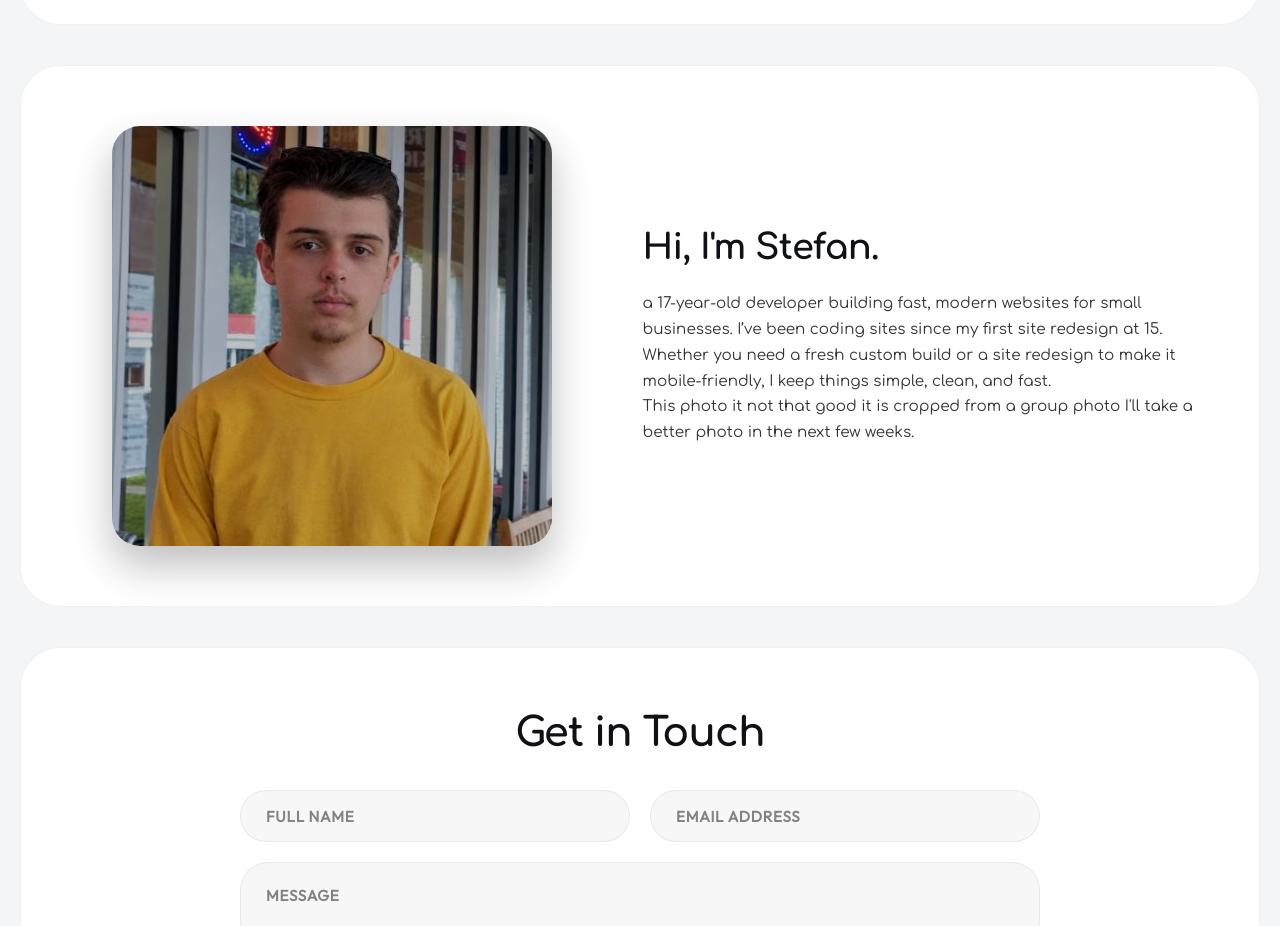
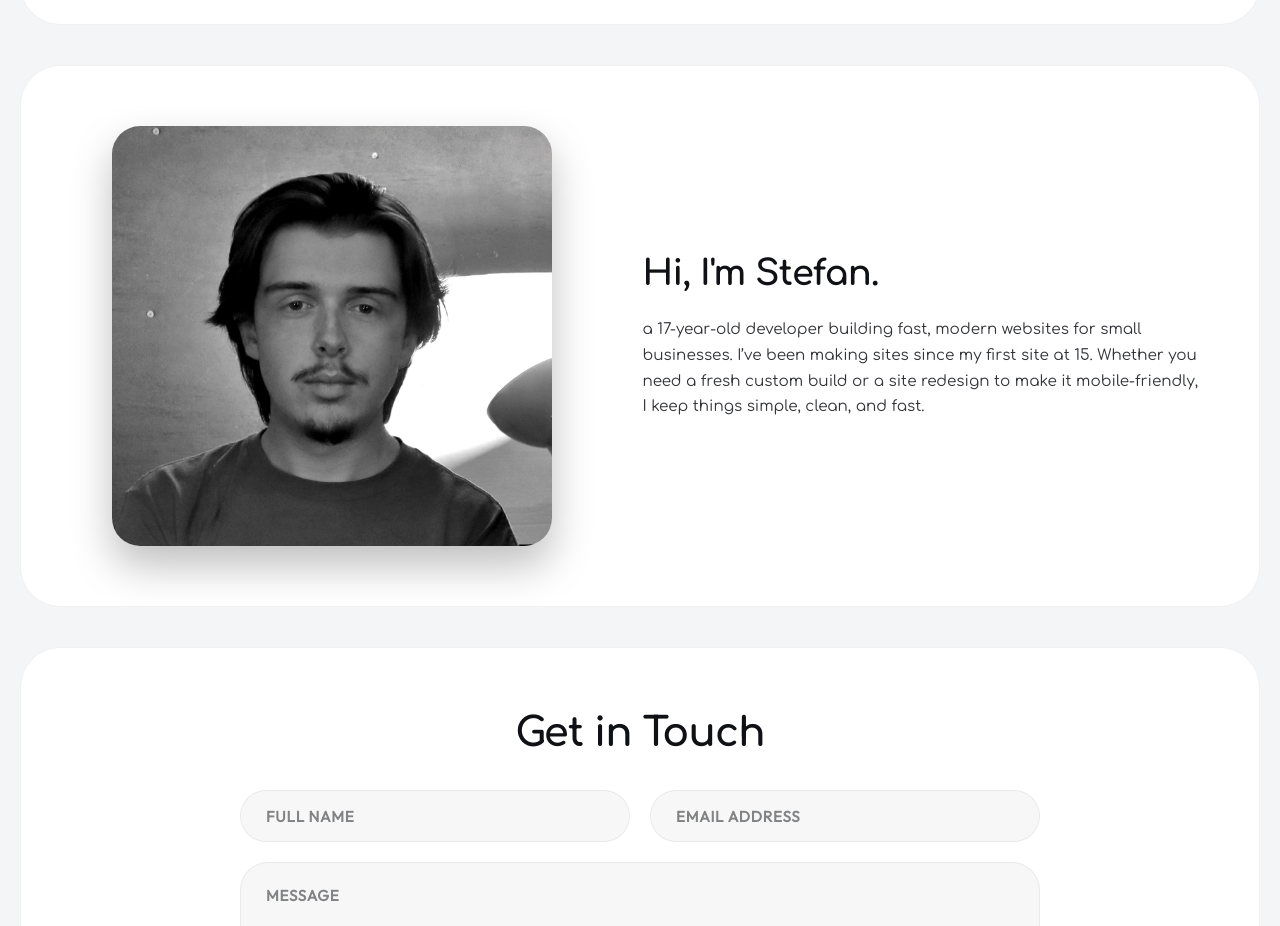
Before and after one commit to stefan-soz/stefan-soz.github.io, a plain HTML site: page index.html in a window 1280 px wide. Shown: the part 1281-2207 px from the top of the page. Drawn offline with Linux system fonts and the light colour scheme.

Commit message:
Change profile image and improve about section text
Updated profile image and revised about description.

```diff
--- a/index.html
+++ b/index.html
@@ -1665,7 +1665,7 @@ body.light-theme .card-overlay {
     <div class="about-visual">
       <div class="about-image-wrapper">
         <img
-          src="images/profile.jpg"
+          src="images/profile.png"
           alt="Freelance Web Developer"
           class="about-img"
         />
@@ -1679,11 +1679,8 @@ body.light-theme .card-overlay {
       </h2>
 
       <p class="about-description">
-        a 17-year-old developer building fast, modern websites for small businesses. I’ve been coding sites since my first site redesign at 15. Whether you need a fresh custom build or a site redesign to make it mobile-friendly, I keep things simple, clean, and fast.
-      </p>
-	   <p class="about-description">
-       This photo it not that good it is cropped from a group photo I'll take a better photo in the next few weeks.
-      </p>
+        a 17-year-old developer building fast, modern websites for small businesses. I’ve been making sites since my first site at 15. Whether you need a fresh custom build or a site redesign to make it mobile-friendly, I keep things simple, clean, and fast.
+
     </div>
   </div>
 </section>
```
